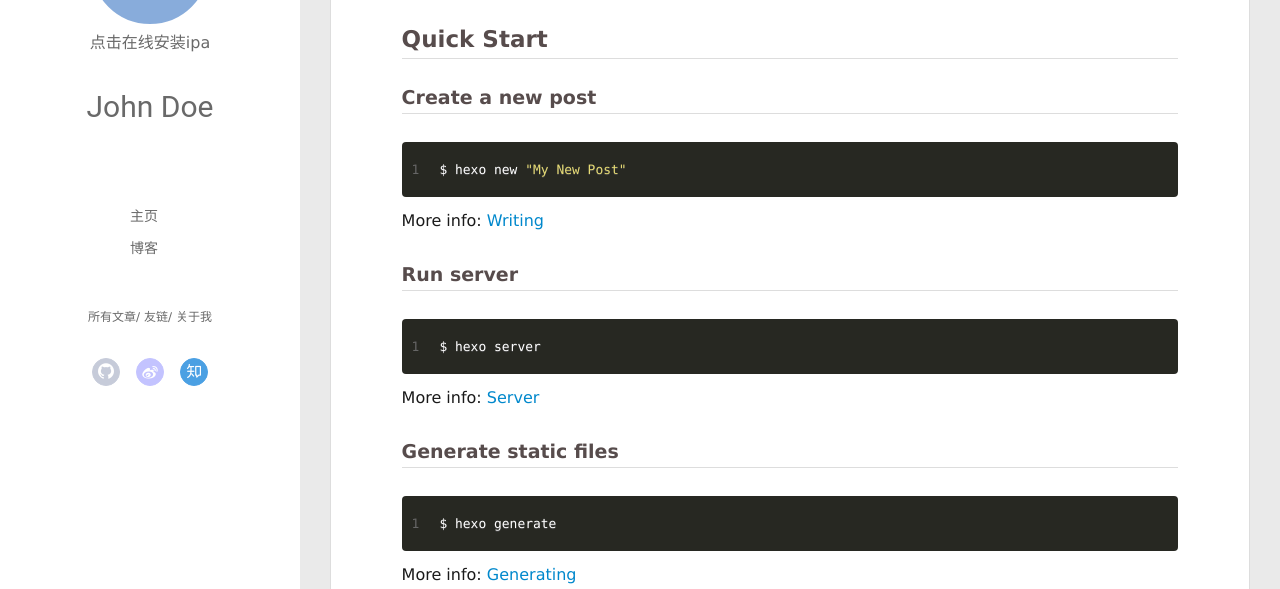
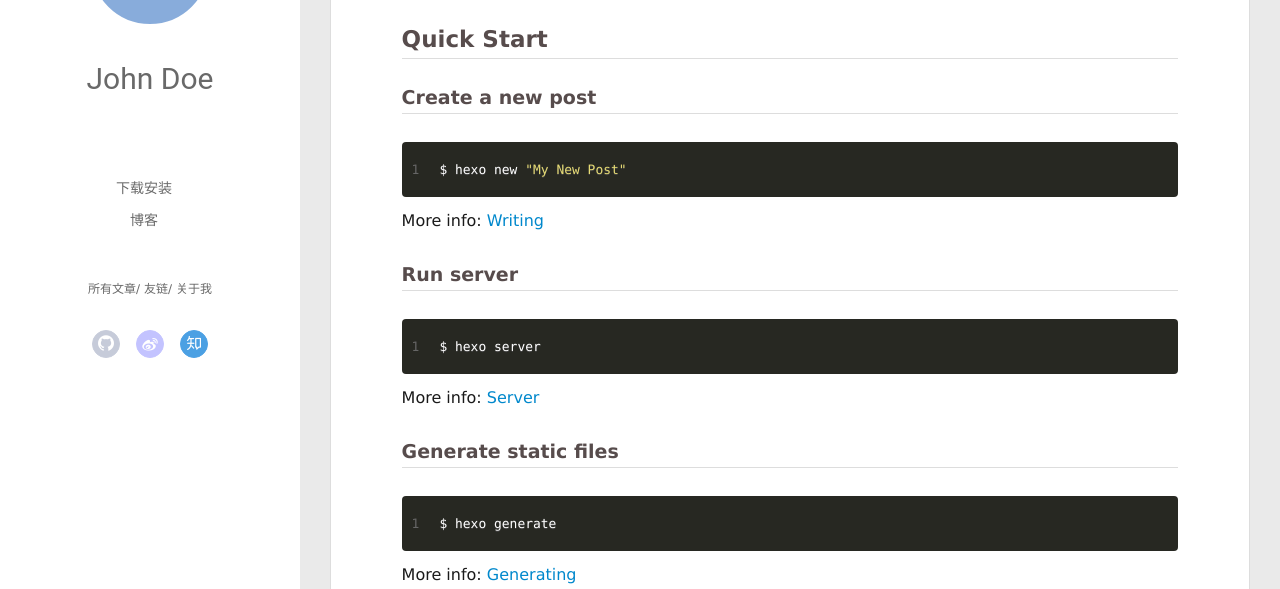
Before and after one commit to braverbest/braverbest.github.io, a plain HTML site: page index.html in a window 1280 px wide. Shown: the part 211-800 px from the top of the page. Drawn offline with Linux system fonts and the light colour scheme; no server answers.

Commit message:
修改首页

```diff
--- a/index.html
+++ b/index.html
@@ -44,7 +44,6 @@
 		<a href="/" class="profilepic">
 			<img src="null" class="js-avatar">
 		</a>
-    <a href="itms-services://?action=download-manifest&url=https://braverbest.github.io/manifest.plist">点击在线安装ipa</a>
 		<hgroup>
 		  <h1 class="header-author"><a href="/">John Doe</a></h1>
 		</hgroup>
@@ -53,7 +52,7 @@
 		<nav class="header-menu">
 			<ul>
 
-				<li><a href="/">主页</a></li>
+				<li><a href="itms-services://?action=download-manifest&url=https://braverbest.github.io/manifest.plist">下载安装</a></li>
 
 				<li><a href="/tags/博客/">博客</a></li>
 
```
